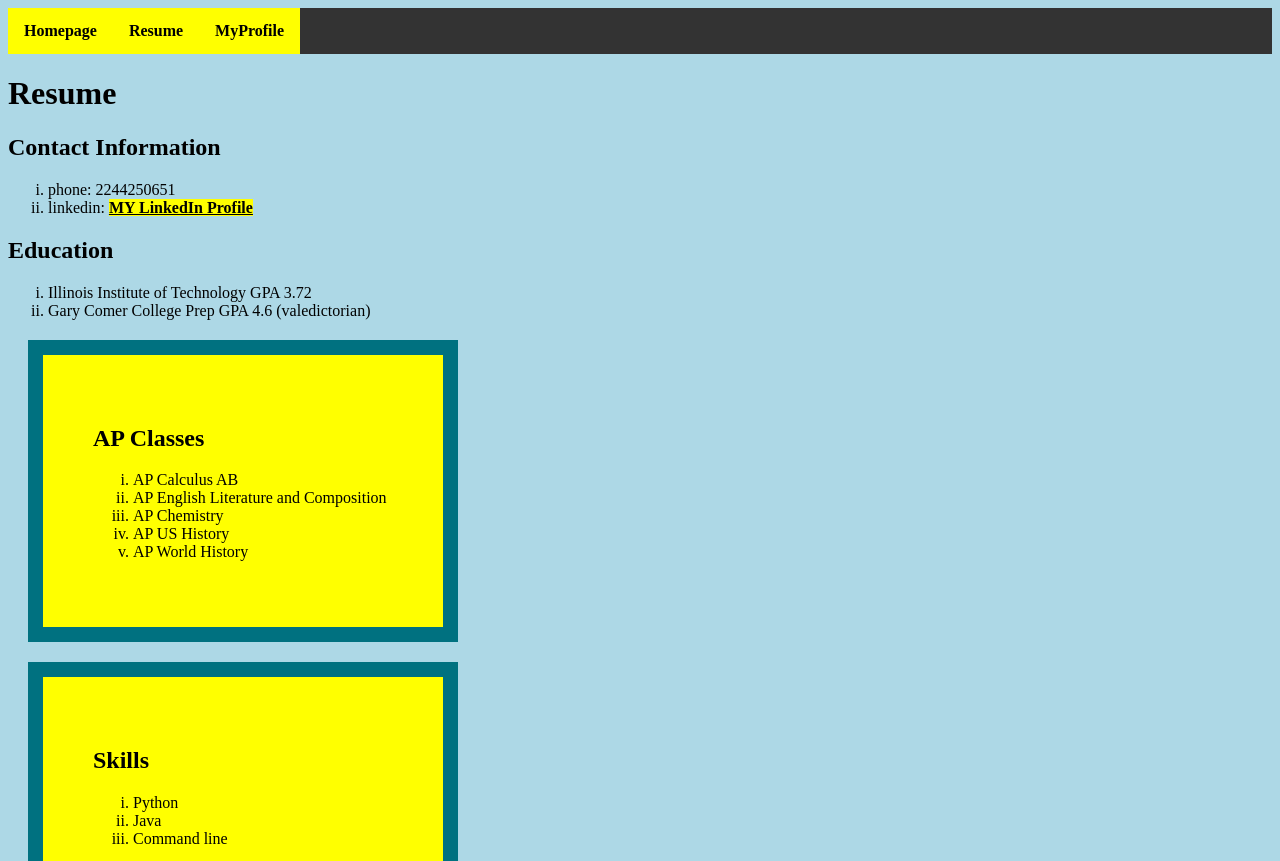
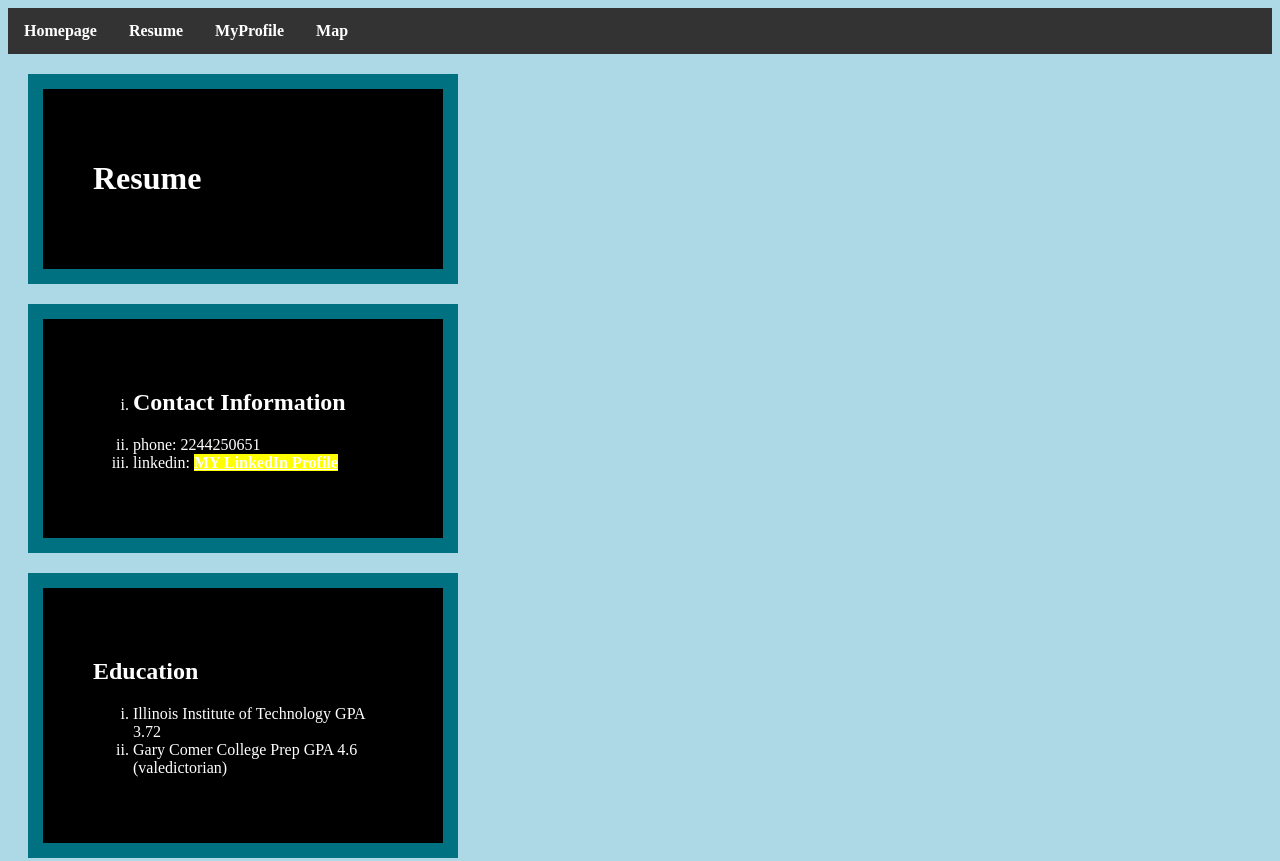
Before and after one commit to RSJ900/project3, a plain HTML site: page Resume.html in a window 1280 px wide. Shown: the top 861 px of the page. Drawn offline with Linux system fonts and the light colour scheme.

Commit message:
The based work is done

```diff
--- a/Resume.html
+++ b/Resume.html
@@ -14,22 +14,27 @@
         <li><a href="index.html">Homepage</a></li>
         <li><a href="Resume.html">Resume</a></li>
         <li><a href="MyProfile.html">MyProfile</a></li>
+        <li><a href="map.html">Map</a></li>
       </ul>
     </nav>
 </header>
-
+<div>
   <h1>Resume</h1>
-<h2>Contact Information</h2>
+</div>
+<div>
   <ul>
+    <li><h2>Contact Information</h2></li>
     <li>phone: 2244250651</li>
     <li>linkedin: <a href="https://www.linkedin.com/in/ryne-jones-a30559392/" target="_blank">MY LinkedIn Profile</a></li>
   </ul>
-
+</div>
+<div>
   <h2>Education</h2>
   <ul>
     <li>Illinois Institute of Technology GPA 3.72</li>
     <li>Gary Comer College Prep GPA 4.6 (valedictorian)</li>
   </ul>
+</div>
 <div>
   <h2> AP Classes</h2>
   <ul>
--- a/style2.css
+++ b/style2.css
@@ -17,20 +17,25 @@ header nav > ul > li {
 
 header nav > ul > li > a {
   display: block;
-  color: black;
+  color: white;
+  background-color: #333333;
   text-align: center;
   padding: 14px 16px;
   text-decoration: none;
 }
 
 header nav > ul > li > a:hover {
-  background-color: #12aad8;
+  background-color: #111111;
 }
 /* style 1*/
 a {
   color: black;
   background-color: yellow;
   font-weight: bold;
+}
+div,
+div * {
+  color: white;
 }
 /* style 3*/
 ul {
@@ -45,7 +50,7 @@ div {
 }
 /* style 5*/
 div {
-  background-color: yellow;
+  background-color: black;
 }
 /* style 6*/
 div {
--- /dev/null
+++ b/style4.css
@@ -0,0 +1,23 @@
+header nav > ul {
+  list-style-type: none;
+  margin: 0;
+  padding: 0;
+  overflow: hidden;
+  background-color: #333333;
+}
+
+header nav > ul > li {
+  float: left;
+}
+
+header nav > ul > li > a {
+  display: block;
+  color: white;
+  text-align: center;
+  padding: 14px 16px;
+  text-decoration: none;
+}
+
+header nav > ul > li > a:hover {
+  background-color: #111111;
+}
```
Also changed, not shown: MyProfile.html (+1 -0 lines), index.html (+1 -0 lines), map.html (added, +43 -0 lines). Lines whose indentation alone changed are shown as unchanged.
